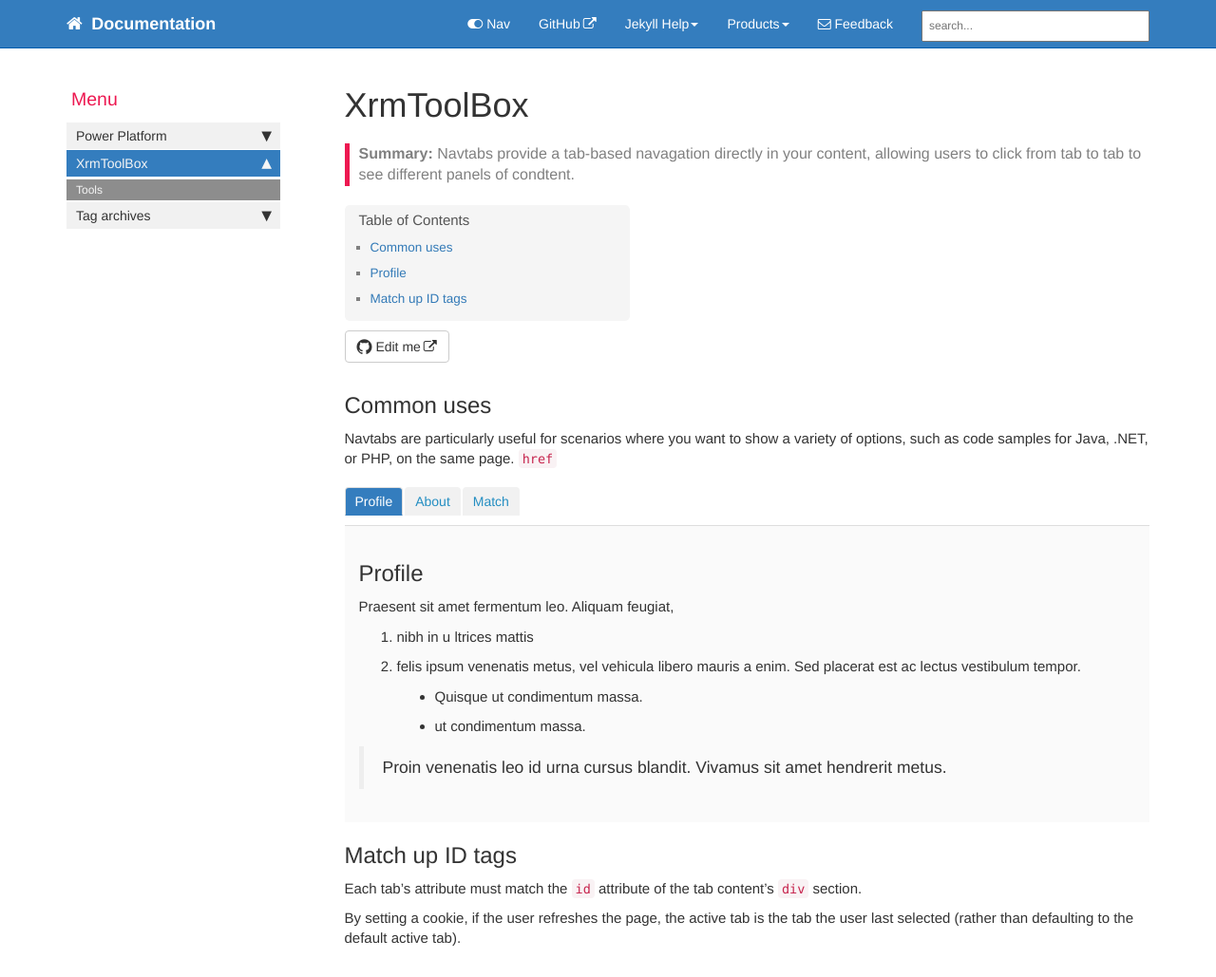
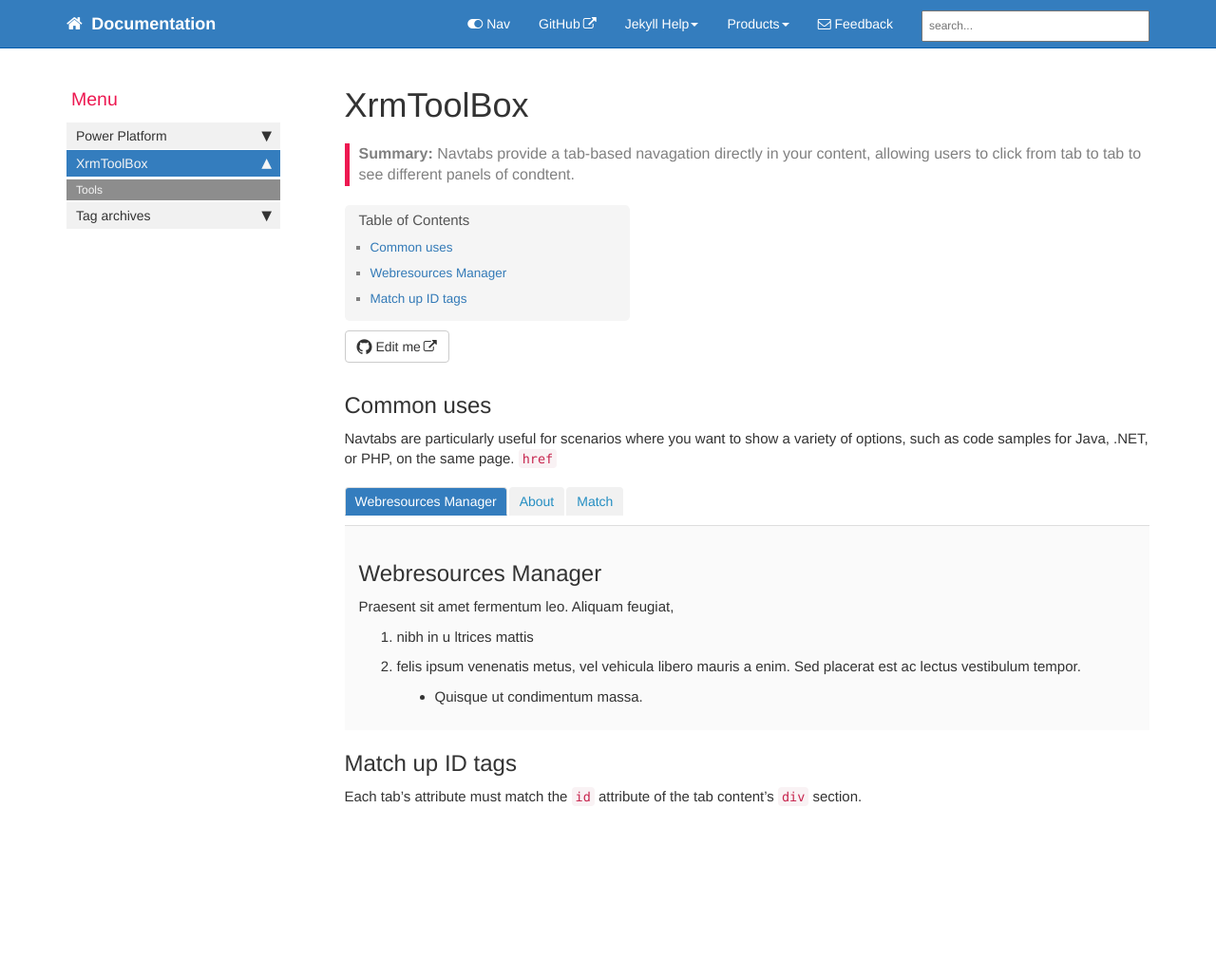
Before and after one commit to gedeontofidji/Documentation, a Jekyll site: the page built from pages/mydoc/mydoc_xrmtoolbox_tool.md, in a window 1280 px wide. Shown: the whole page at 95% size. Built offline with Jekyll 4.4.1, drawn with Linux system fonts in a browser that asks for light colours; comment, search, counter and statistics services are not loaded; after the commit the page ends 900 px from its top, so only the background shows below that.

Commit message:
Update mydoc_xrmtoolbox_tool.md

```diff
--- a/pages/mydoc/mydoc_xrmtoolbox_tool.md
+++ b/pages/mydoc/mydoc_xrmtoolbox_tool.md
@@ -13,22 +13,19 @@ folder: mydoc
 Navtabs are particularly useful for scenarios where you want to show a variety of options, such as code samples for Java, .NET, or PHP, on the same page. `href`
 
 <ul id="profileTabs" class="nav nav-tabs">
-    <li class="active"><a class="noCrossRef" href="#profile" data-toggle="tab">Profile</a></li>
+    <li class="active"><a class="noCrossRef" href="#Webresources Manager" data-toggle="tab">Webresources Manager</a></li>
     <li><a class="noCrossRef" href="#about" data-toggle="tab">About</a></li>
     <li><a class="noCrossRef" href="#match" data-toggle="tab">Match</a></li>
 </ul>
   <div class="tab-content">
-<div role="tabpanel" class="tab-pane active" id="profile" markdown="1">
-## Profile
+<div role="tabpanel" class="tab-pane active" id="Webresources Manager" markdown="1">
+## Webresources Manager
 
 Praesent sit amet fermentum leo. Aliquam feugiat,
 
 1.  nibh in u ltrices mattis
 2.  felis ipsum venenatis metus, vel vehicula libero mauris a enim. Sed placerat est ac lectus vestibulum tempor.
     * Quisque ut condimentum massa.
-    * ut condimentum massa.
-
-> Proin venenatis leo id urna cursus blandit. Vivamus sit amet hendrerit metus.
 </div>
 
 <div role="tabpanel" class="tab-pane" id="about">
@@ -45,7 +42,4 @@ Praesent sit amet fermentum leo. Aliquam feugiat,
 
 Each tab's attribute must match the `id` attribute of the tab content's `div` section.
 
-
-By setting a cookie, if the user refreshes the page, the active tab is the tab the user last selected (rather than defaulting to the default active tab).
-
 {% include links.html %}
```
